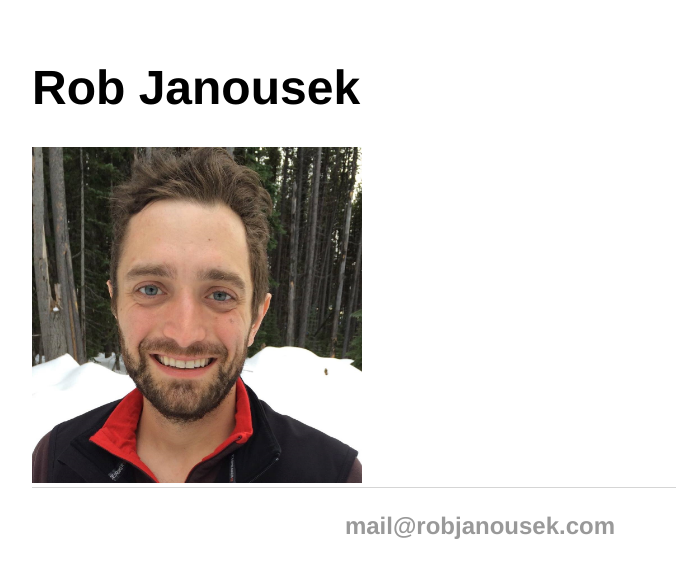
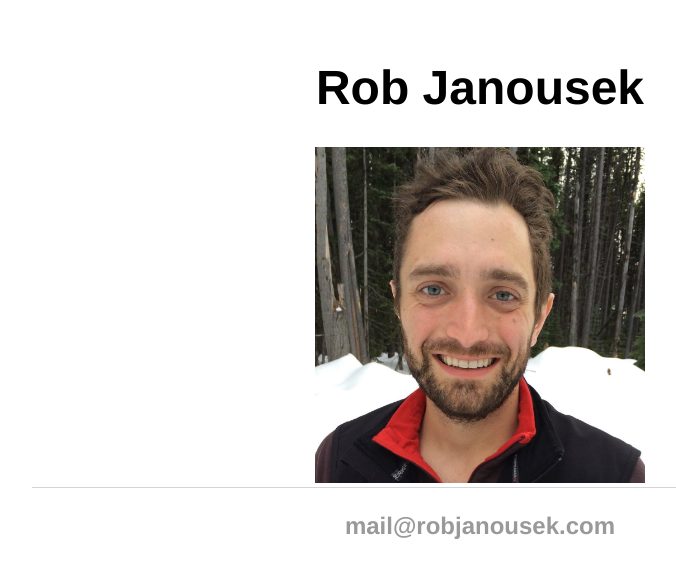
Before and after one commit to robjanousek/robjanousek.github.io, a Jekyll site: the page built from index.html, in a window 1280 px wide. Shown: the top 578 px of the page, without its empty margins (160-836 px from the left). Built offline with Jekyll 4.4.1, drawn with Linux system fonts in a browser that asks for light colours.

Commit message:
Update index.html

```diff
--- a/index.html
+++ b/index.html
@@ -3,7 +3,7 @@ layout: default
 title: Rob Janousek
 ---
 <div class="blurb">
-	<h1>Rob Janousek</h1>
+	<div style="text-align: center"><h1>Rob Janousek</h1>
 	<img src="Profile-RJ.jpg" width="330" height="336" alt="Rob Janousek" />
 
 </div><!-- /.blurb -->
```
